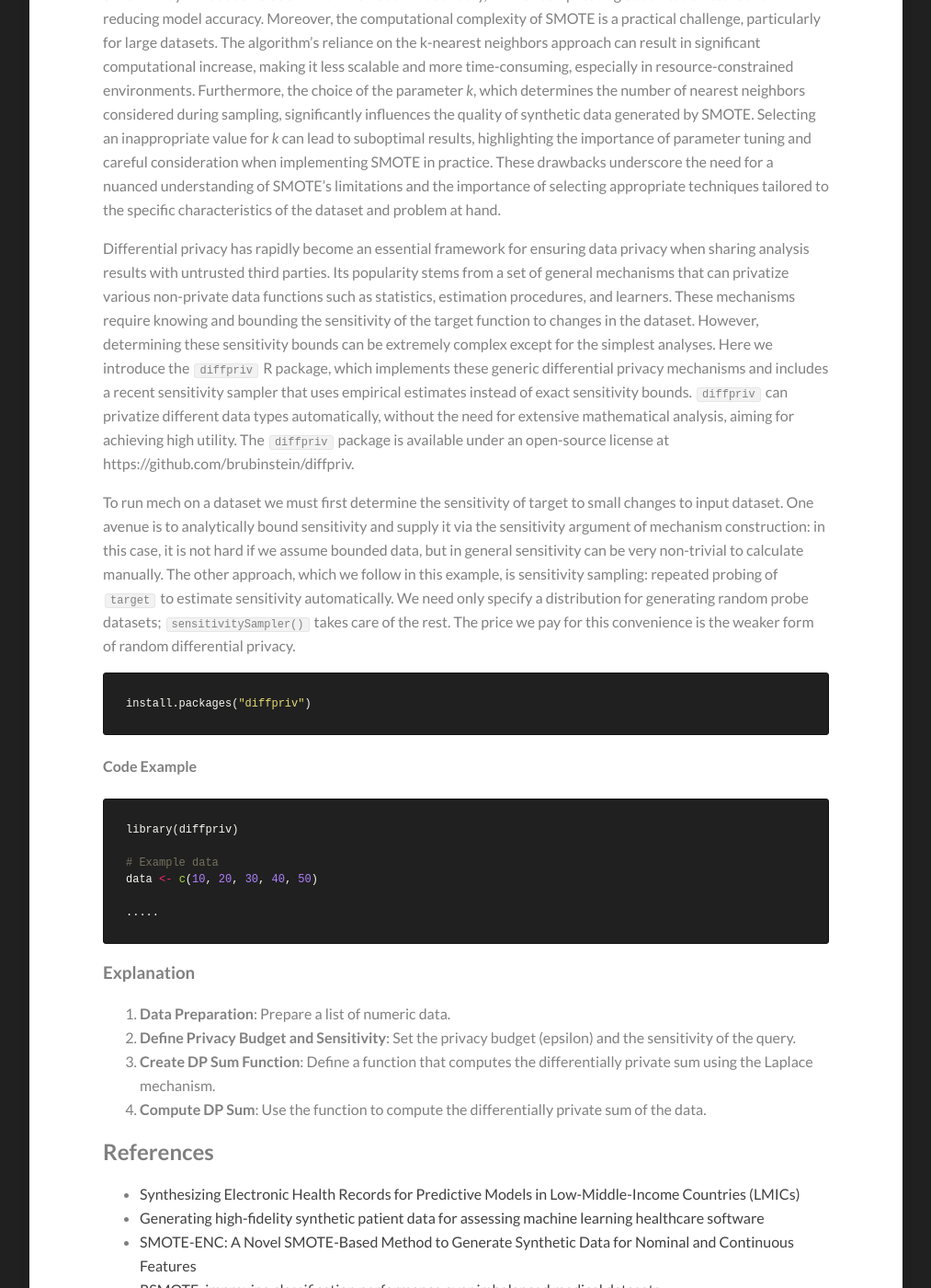
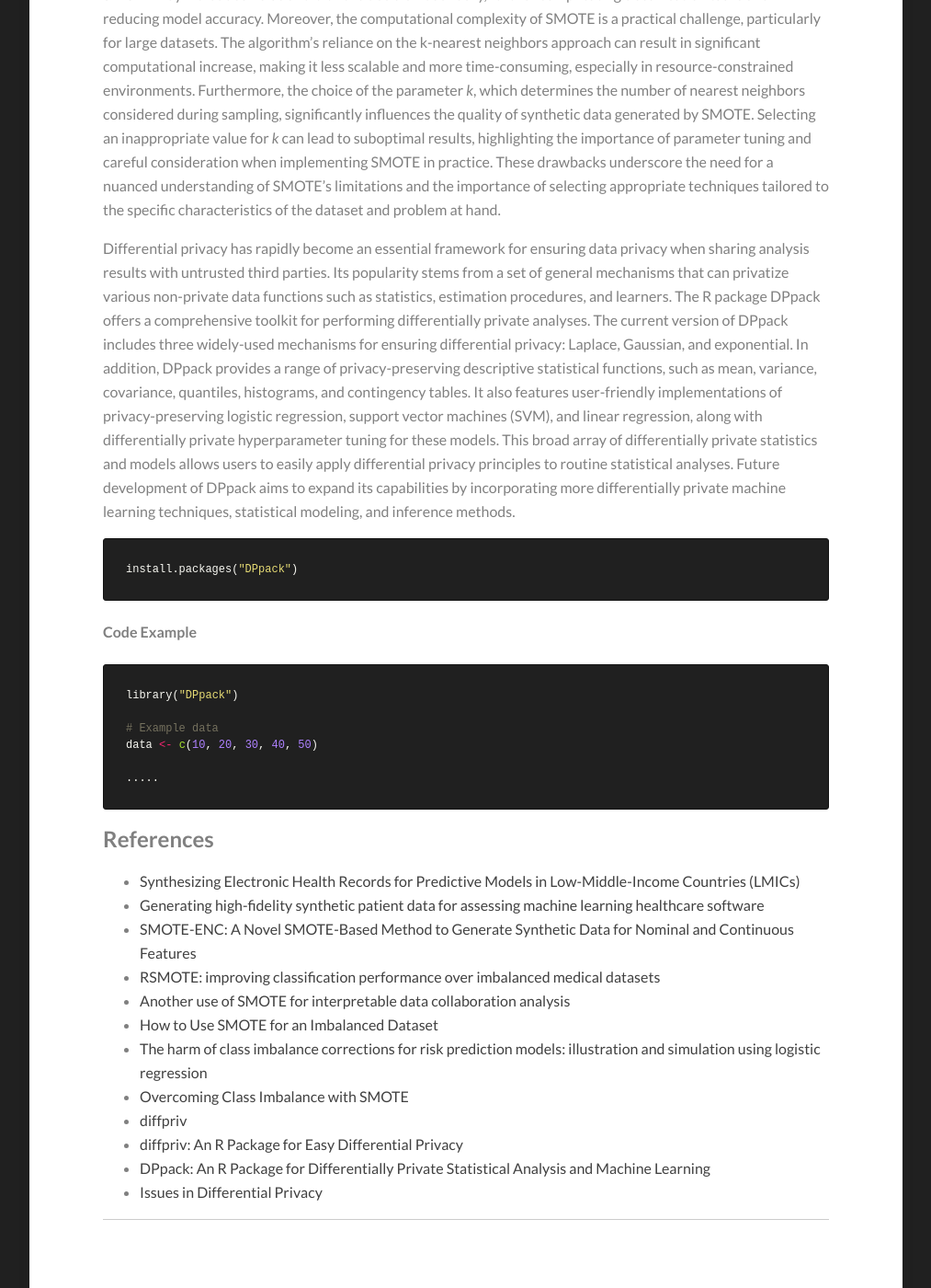
Before and after one commit to Kamran-Afzali/Kamran-Afzali.github.io, a Jekyll site: the page built from _posts/2024-09-28-smote_blog.md, in a window 1280 px wide and 1400 px high, scrolled down 1973 px. Shown: the whole window at 92% size, without its empty margins (133-1146 px from the left). Built offline with Jekyll 4.4.1, drawn with Linux system fonts in a browser that asks for light colours; our own code applies the rules of GitHub Pages for plain Markdown files.

Commit message:
Update 2024-09-28-smote_blog.md

````diff
--- a/_posts/2024-09-28-smote_blog.md
+++ b/_posts/2024-09-28-smote_blog.md
@@ -29,33 +29,24 @@ Despite its effectiveness in addressing class imbalance, SMOTE is not without it
 
 
 
-Differential privacy has rapidly become an essential framework for ensuring data privacy when sharing analysis results with untrusted third parties. Its popularity stems from a set of general mechanisms that can privatize various non-private data functions such as statistics, estimation procedures, and learners. These mechanisms require knowing and bounding the sensitivity of the target function to changes in the dataset. However, determining these sensitivity bounds can be extremely complex except for the simplest analyses. Here we introduce the `diffpriv` R package, which implements these generic differential privacy mechanisms and includes a recent sensitivity sampler that uses empirical estimates instead of exact sensitivity bounds. `diffpriv` can privatize different data types automatically, without the need for extensive mathematical analysis, aiming for achieving high utility. The `diffpriv` package is available under an open-source license at https://github.com/brubinstein/diffpriv.
+Differential privacy has rapidly become an essential framework for ensuring data privacy when sharing analysis results with untrusted third parties. Its popularity stems from a set of general mechanisms that can privatize various non-private data functions such as statistics, estimation procedures, and learners.  The R package DPpack offers a comprehensive toolkit for performing differentially private analyses. The current version of DPpack includes three widely-used mechanisms for ensuring differential privacy: Laplace, Gaussian, and exponential. In addition, DPpack provides a range of privacy-preserving descriptive statistical functions, such as mean, variance, covariance, quantiles, histograms, and contingency tables. It also features user-friendly implementations of privacy-preserving logistic regression, support vector machines (SVM), and linear regression, along with differentially private hyperparameter tuning for these models. This broad array of differentially private statistics and models allows users to easily apply differential privacy principles to routine statistical analyses. Future development of DPpack aims to expand its capabilities by incorporating more differentially private machine learning techniques, statistical modeling, and inference methods.
 
 
 
-To run mech on a dataset we must first determine the sensitivity of target to small changes to input dataset. One avenue is to analytically bound sensitivity and supply it via the sensitivity argument of mechanism construction: in this case, it is not hard if we assume bounded data, but in general sensitivity can be very non-trivial to calculate manually. The other approach, which we follow in this example, is sensitivity sampling: repeated probing of `target` to estimate sensitivity automatically. We need only specify a distribution for generating random probe datasets; `sensitivitySampler()` takes care of the rest. The price we pay for this convenience is the weaker form of random differential privacy.
-
 ```r
-install.packages("diffpriv")
+install.packages("DPpack")
 ```
 
 #### **Code Example**
 
 ```r
-library(diffpriv)
+library("DPpack")
 
 # Example data
 data <- c(10, 20, 30, 40, 50)
 
 .....
 ```
-
-### **Explanation**
-
-2. **Data Preparation**: Prepare a list of numeric data.
-3. **Define Privacy Budget and Sensitivity**: Set the privacy budget (epsilon) and the sensitivity of the query.
-4. **Create DP Sum Function**: Define a function that computes the differentially private sum using the Laplace mechanism.
-5. **Compute DP Sum**: Use the function to compute the differentially private sum of the data.
 
 
 
````
